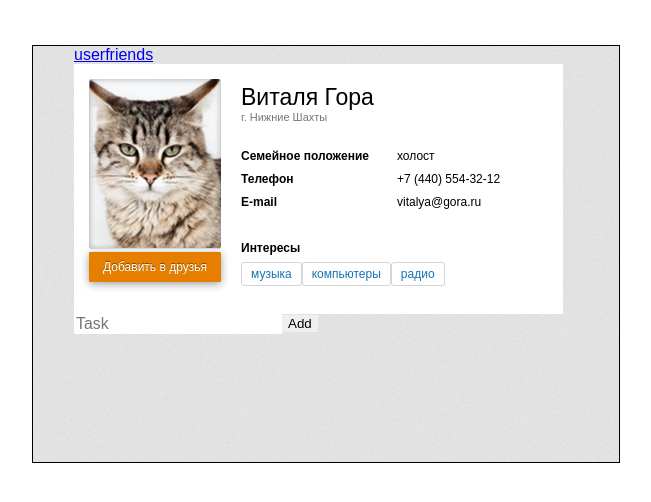
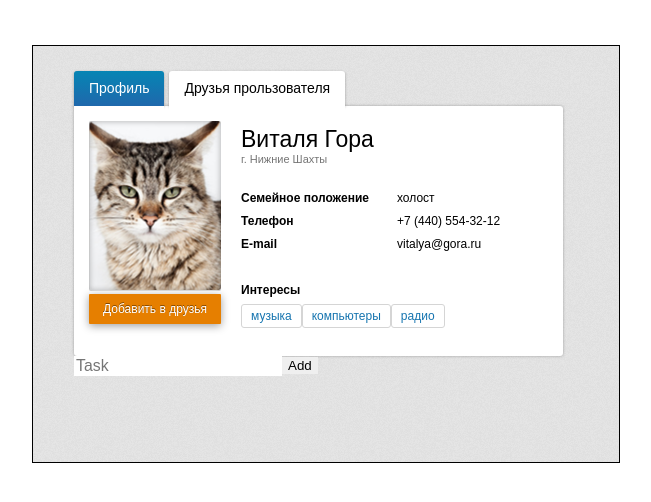
Before and after one commit to miromax21/htc, an Angular app: page /user in a window 1280 px wide. Shown: the top 502 px of the page, without its empty margins (314-965 px from the left). Built offline with nearby package versions, Linux system fonts and the light colour scheme.

Commit message:
*fix user.component

```diff
--- a/src/app/app.component.ts
+++ b/src/app/app.component.ts
@@ -1,12 +1,14 @@
 import { Component } from '@angular/core';
-
 @Component({
   selector: 'app-root',
   template: `
   <div class="layout">
+
     <div class="container">
-      <a href="/user">user</a>
-      <a href="/friends">friends</a>
+      <div class="tabs">
+        <a routerLink="/user" class="tab" routerLinkActive="active-link">Профиль</a>
+        <a routerLink="/friends" class="tab"  routerLinkActive="active-link">Друзья прользователя</a>
+      </div>
       <router-outlet></router-outlet>
     </div>
   </div>
--- a/src/app/shared/auth.guard.ts
+++ b/src/app/shared/auth.guard.ts
@@ -20,7 +20,6 @@ export class AuthGuard implements CanActivate {
     }
 
     private IsAccessed(): boolean {
-        console.log(this._accountService.GetUser());
         if (!this._accountService.IsAuthenticated())
             this._authorizationService.FakeSignIn();
         return this._accountService.IsAuthenticated();
--- a/src/app/user/profile/user.component.html
+++ b/src/app/user/profile/user.component.html
@@ -42,8 +42,8 @@
                 <span class="title">Интересы</span>
                 <ul class="checkboxs-list scroll">
 
-                    <ng-container *ngFor="let item of userInterests ">
-                        <span class="userInteres"> {{item}}</span>
+                    <ng-container *ngFor="let item of userInterests; let i = index">
+                        <span class="userInteres" (click)="delete(i)"> {{item}}</span>
                     </ng-container>
                 </ul>
             </div>
--- a/src/app/user/profile/user.component.less
+++ b/src/app/user/profile/user.component.less
@@ -99,7 +99,7 @@
         }
     }
     .userInteres{
-        color: @color-denim-2;
+        color: @color-denim;
         padding: 0 9px;
         border: 1px solid @color-alto;
         border-radius: 3px;
--- a/src/app/user/profile/user.component.ts
+++ b/src/app/user/profile/user.component.ts
@@ -21,6 +21,7 @@ export class UserComponent implements OnInit {
   edit_location: boolean;
   edit_phoneNumber: boolean;
   edit_email: boolean;
+  error_massage: number;
   public myForm: FormGroup;
   constructor(private _profileService: ProfileService) {
   }
@@ -39,11 +40,23 @@ export class UserComponent implements OnInit {
     this._profileService.SetUser(this.user);
   }
   addInteres(interes: string): void {
+    interes = interes.trim();
+    if (Utils.Array.Contains(this.userInterests, interes)) {
+      this.error_massage = 1;
+      return
+    }
+    if (interes.split(',').length > 1) {
+      this.error_massage = 2;
+      return
+    }
+    if (interes.length > 40) {
+      this.error_massage = 3
+      return;
+    }
+
+    this.error_massage = null;
     this.userInterests.unshift(interes);
     this.user.interests = this.userInterests.toString();
-    this.setInterests();
-    let a = this.user['username'];
-    debugger
 
   }
   chenge(user_options: string) {
@@ -56,7 +69,11 @@ export class UserComponent implements OnInit {
     this.editObj = this.user[user_options];
     this.toogle(user_options);
   }
-
+  delete(index: string) {
+    this.userInterests.splice(parseInt(index), 1);
+    this.user.interests = this.userInterests.toString();
+    this.UpdateUserInfo();
+  }
   private toogle(option_part) {
     this["edit_" + option_part] = !this["edit_" + option_part];
   }
--- a/src/styles/mixins/vendor-prefixes.less
+++ b/src/styles/mixins/vendor-prefixes.less
@@ -73,6 +73,10 @@
           box-shadow: @shadow;
 }
 
+.box-shadow2(@shadow1,@shadow2) {
+  -webkit-box-shadow: @shadow1,@shadow2 ; // iOS <4.3 & Android <4.1
+          box-shadow: @shadow1,@shadow2;
+}
 // Box sizing
 .box-sizing(@boxmodel) {
   -webkit-box-sizing: @boxmodel;
--- a/src/styles/styles.less
+++ b/src/styles/styles.less
@@ -5,6 +5,7 @@ html{
     font-family: @font-arial;
 }
 .layout {
+
     width: 588px;
     height: 418px;
     margin: 0 auto;
@@ -25,7 +26,10 @@ html{
         padding: 15px;
         width: 100%;
         height: 250px;
-        overflow-y: scroll;
+        overflow: auto;
+        border-radius:3px;
+        border-top-left-radius: 0;
+        .box-shadow(0 0 3px 0px rgba(0, 0, 0, 0.31));
     }
 }
 .clearfix {
@@ -40,20 +44,38 @@ html{
         clear: both;
     }
 }
+.tabs {
+    margin-top: 25px;
 
-    ::-webkit-scrollbar-track
-    {
-        background-color: #F5F5F5;
+    .tab {
+        position: relative;
+        display: inline-block;
+        font-size: 14px;
+        line-height: 35px;
+        padding: 0 15px;
+        margin-right: 5px;
+        background: @color-white;
+        color: @color-black;
+        border-top-left-radius: 3px;
+        border-top-right-radius: 3px;
+        text-decoration: none;
+        .box-shadow2(0 5px 0 #fff, 0 1px 3px rgba(0,0,0, .31));
+        box-shadow:0 5px 0 #fff, 0 1px 3px rgba(0,0,0, .31);
+        &.active-link {
+            #gradient.vertical(@color-bondiBlue;@color-matisse; 0%; 100%);
+            color: @color-white;
+        }
+
+        &:not(.disabled):hover {
+            text-decoration: none;
+          //  color: @color-sea-4;
+        }
     }
-
-    ::-webkit-scrollbar
-    {
-        width: 5px;
-        background-color: #F5F5F5;
-    }
-
-    ::-webkit-scrollbar-thumb
-    {
-        background-color: @color-denim-1;
-        border-radius: 2px;
-    }
+}
+ ::-webkit-scrollbar { width: 3px; height: 3px;}
+ ::-webkit-scrollbar-button {  background-color: #666; }
+ ::-webkit-scrollbar-track {  background-color: #999;}
+ ::-webkit-scrollbar-track-piece { background-color: #ffffff;}
+ ::-webkit-scrollbar-thumb { height: 50px; background-color: #666; border-radius: 3px;}
+ ::-webkit-scrollbar-corner { background-color: #999;}
+ ::-webkit-resizer { background-color: #666;}
--- a/src/styles/variables.less
+++ b/src/styles/variables.less
@@ -2,8 +2,9 @@
 @color-very-light-gray:     #ededed;
 @color-alto:                #d5d5d5;
 @color-boulder:             #757575;
-@color-denim-2:             #1574af;
-@color-denim-1:             #0f7bb1;
+@color-denim:               #1574af;
+@color-matisse:             #1f68ac;
+@color-bondiBlue:           #0685b4;
 @color-gold-drop:           #e67f00;
 @color-red:                 #2f8a26;
 
```
